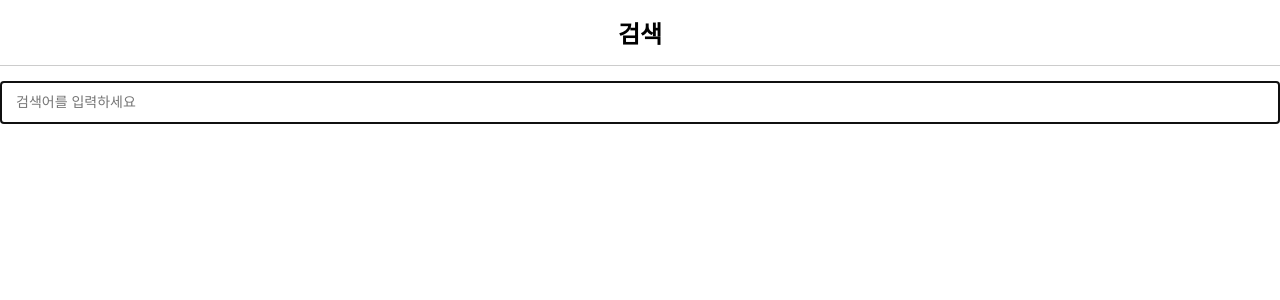
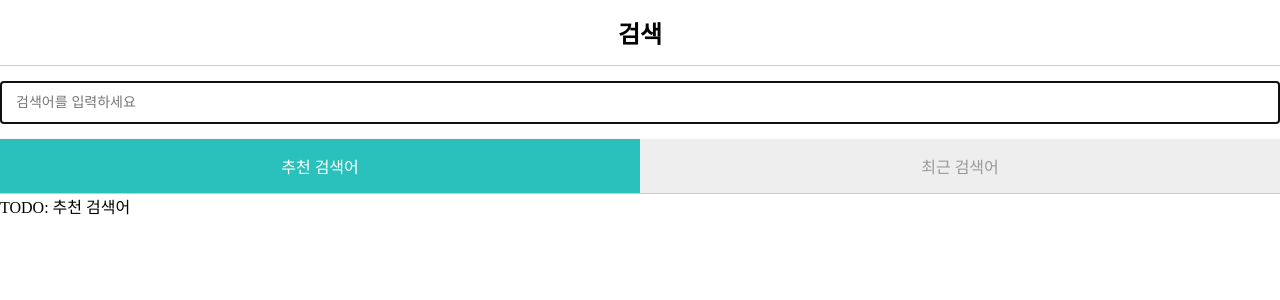
Before and after one commit to imseongtae/UI-development-using-react, a React app in the folder 3-using-components/: page / in a window 1280 px wide. Shown: the top 300 px of the page. Built offline with nearby package versions, Linux system fonts and the light colour scheme.

Commit message:
feat: Update App to include Tabs component

```diff
--- a/3-using-components/src/App.js
+++ b/3-using-components/src/App.js
@@ -2,6 +2,7 @@ import React from 'react';
 import Header from './components/Header'
 import SearchForm from './components/SearchForm';
 import SearchResult from './components/SearchResult.jsx';
+import Tabs, { TabType } from './components/Tabs.jsx'; // TabType 을 꺼냄
 
 import store from './js/Store';
 
@@ -12,8 +13,9 @@ class App extends React.Component {
       searchKeyword: '',
       searchResult: [],
       submitted: false,
+      selectedTab: TabType.KEYWORD,
     }
-  }
+  };
 
   handleChangeInput(value) {
     // 검색어를 모두 지우면 reset 이벤트 발생
@@ -51,6 +53,10 @@ class App extends React.Component {
           onSubmit={() => this.search(searchKeyword)}
           onReset={() => this.handleReset()}
         />
+        {/* 각 탭을 클릭하면 change 이벤트가 발생하는데 선택한 탭을 selectedTab 상태로 반영 */}
+        <Tabs selectedTab={selectedTab} onChange={selectedTab => this.setState({ selectedTab })} />
+        {selectedTab === TabType.KEYWORD && <>{'TODO: 추천 검색어'}</>}
+        {selectedTab === TabType.HISTORY && <>{'TODO: 최근 검색어'}</>}
         {submitted && <SearchResult data={searchResult} />}
       </>
     )
--- /dev/null
+++ b/3-using-components/src/components/Tabs.jsx
@@ -0,0 +1,39 @@
+import React from 'react';
+
+export const TabType = {
+  KEYWORD: 'KEYWORD',
+  HISTORY: 'HISTORY',
+};
+
+const TabLabel = {
+  [TabType.KEYWORD]: '추천 검색어',
+  [TabType.HISTORY]: '최근 검색어',
+};
+
+const Tabs = ({ selectedTab, onChange }) => {
+
+  const handleClickTab = (tabType) => {
+    console.log(tabType);
+    onChange(tabType)
+  };
+
+  return (
+    <>
+      <ul className="tabs">
+        {/* 1 */}
+        {Object.values(TabType).map(tabType => (
+          <li
+            key={tabType}
+            className={selectedTab === tabType ? 'active' : ''}
+            onClick={() => handleClickTab(tabType)}
+            // onClick={() => onChange(tabType)}
+          >
+            {TabLabel[tabType]}
+          </li>
+        ))}
+      </ul>
+    </>
+  );
+}
+
+export default Tabs;
```
